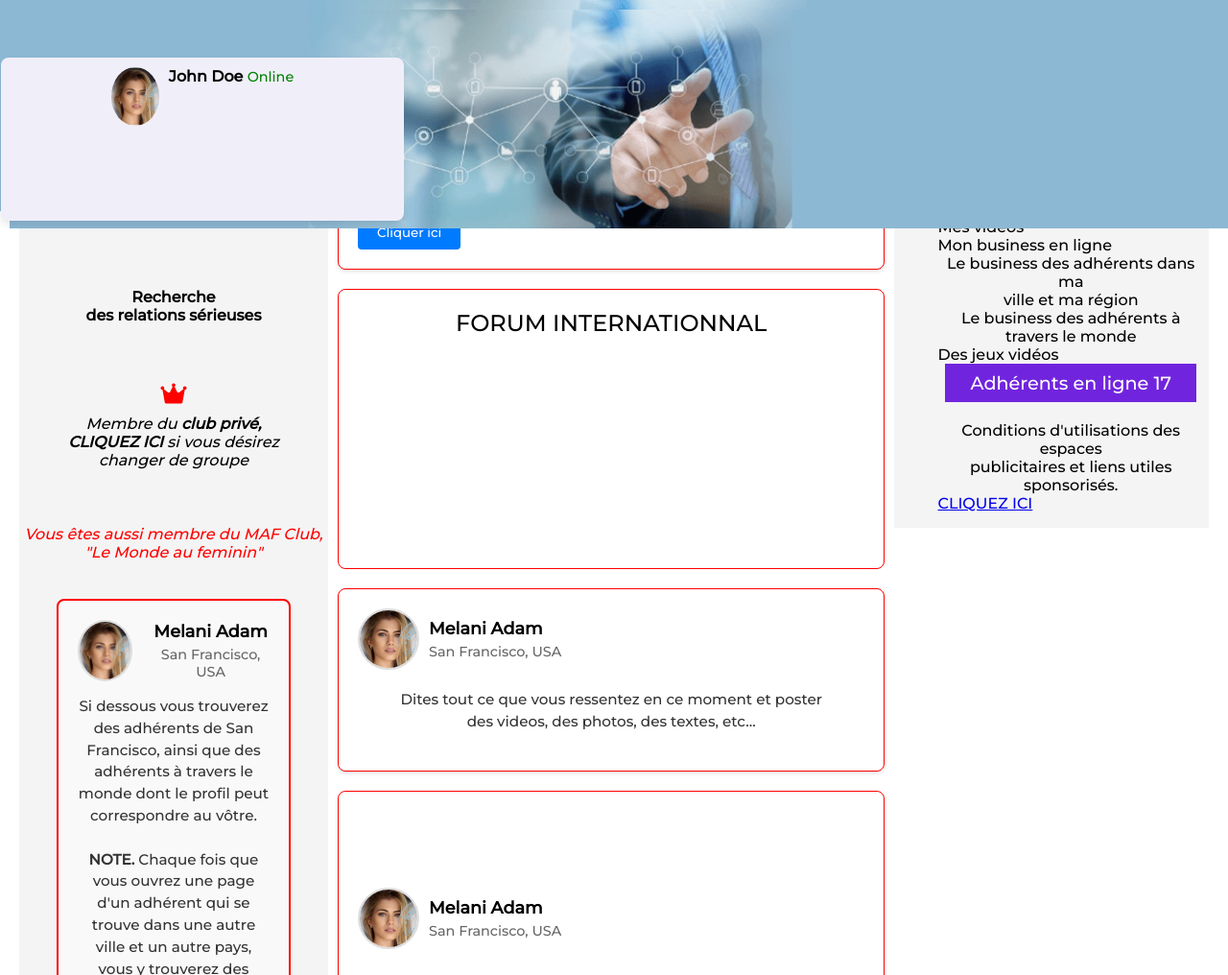
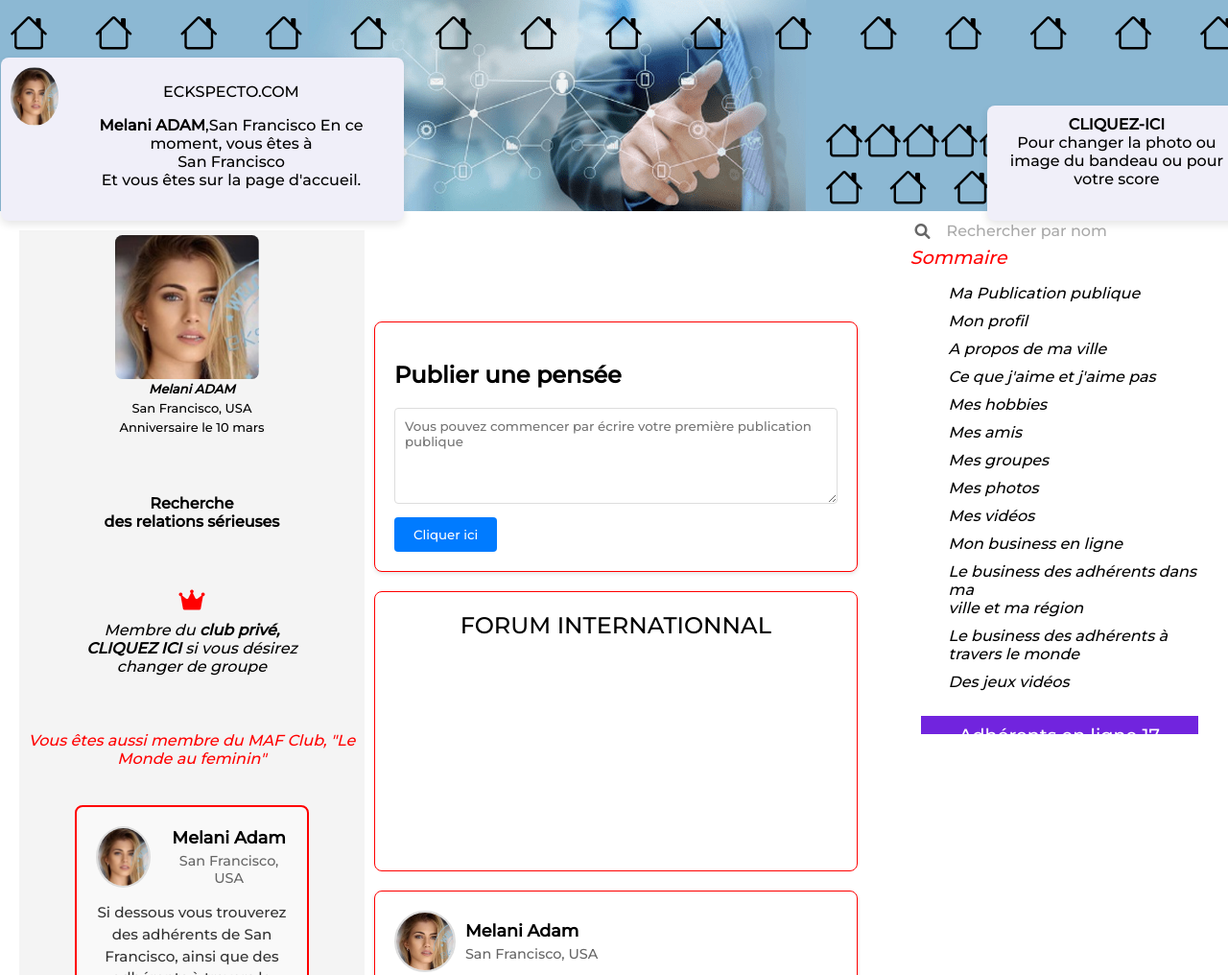
Before and after one commit to kodjofr/ekspecto, a plain HTML site: page index.html in a window 1280 px wide. Shown: the top 1016 px of the page at 96% size. Drawn offline with nearby package versions, Linux system fonts and the light colour scheme.

Commit message:
fix: Changes on view

```diff
--- a/index.html
+++ b/index.html
@@ -6,6 +6,7 @@
     <link href="https://fonts.googleapis.com/css2?family=Montserrat:wght@500&display=swap" rel="stylesheet">
     <link rel="stylesheet" href="style.css">
     <link rel="stylesheet" href="https://cdnjs.cloudflare.com/ajax/libs/font-awesome/6.0.0-beta3/css/all.min.css">
+    <link rel="stylesheet" href="https://cdn.jsdelivr.net/npm/bootstrap-icons@1.11.3/font/bootstrap-icons.min.css">
 
 
     <title>ekspecto.com</title>
@@ -14,17 +15,63 @@
 <body>
 
     <header>
+
+        <div class="icon-list">
+
+            <i class="bi bi-house"></i>
+            <i class="bi bi-house"></i>
+            <i class="bi bi-house"></i>
+            <i class="bi bi-house"></i>
+            <i class="bi bi-house"></i>
+            <i class="bi bi-house"></i>
+            <i class="bi bi-house"></i>
+            <i class="bi bi-house"></i>
+            <i class="bi bi-house"></i>
+            <i class="bi bi-house"></i>
+            <i class="bi bi-house"></i>
+            <i class="bi bi-house"></i>
+            <i class="bi bi-house"></i>
+            <i class="bi bi-house"></i>
+            <i class="bi bi-house"></i>
+        </div>
+
+        <div class="bottom-action-buttons">
+          <div class="line">
+            <i class="bi bi-house"></i>
+            <i class="bi bi-house"></i>
+            <i class="bi bi-house"></i>
+            <i class="bi bi-house"></i>
+            <i class="bi bi-house"></i>
+            <i class="bi bi-house"></i>
+          </div>
+          <div class="line">
+            <i class="bi bi-house"></i>
+            <i class="bi bi-house"></i>
+            <i class="bi bi-house"></i>
+            <i class="bi bi-house"></i>
+          </div>
+        </div>
         <div class="info-card">
             <img src="im/avatar.png" alt="User Avatar" class="avatar">
             <div class="user-info">
-                <span class="user-name">John Doe</span>
-                <span class="online-status">Online</span>
+                <p>ECKSPECTO.COM</p>
+                <span class="user-name">Melani ADAM</span><span>,San Francisco</span>
+                <span>En ce moment, vous êtes à<br/> San Francisco</span> <br>
+                <span>Et vous êtes sur la page d'accueil.</span>
+
             </div>
         </div>
 
-        <img src="./im/header-image.png" alt="Header Image" width="100%">
+        <div class="info-card2">
+            <div class="info-card2-text">
+                <b>CLIQUEZ-ICI</b><br>
+                Pour changer la photo ou image du bandeau ou pour votre score
+            </div>
+        </div>
+
     </header>
 
+    <div style="height: 215px; width: 100%;"></div>
     <div class="container">
 
         <div class="sidebar left-sidebar">
@@ -70,16 +117,38 @@
             <div class="others-users">
                 <div class="head">Adhérents à travers le monde</div>
                 <div class="text">Dont certains sont dans le même domaine professionel, artistique ou sportif que vous</div>
-                <div class="users-galery">
-                    <div class="user"><img src="im/avatar.PNG" alt="User 1"></div>
-                    <div class="user"><img src="im/avatar.PNG" alt="User 2"></div>
-                    <div class="user"><img src="im/avatar.PNG" alt="User 3"></div>
-                    <div class="user"><img src="im/avatar.PNG" alt="User 4"></div>
+
+                <div class="gallery-container">
+                    <div class="chevron left" class="">&#8249;</div>
+                    <div class="gallery">
+                        <div class="gallery-item"><img src="im/avatar.PNG" alt="Image 1"></div>
+                        <div class="gallery-item"><img src="im/avatar.PNG" alt="Image 2"></div>
+                        <div class="gallery-item"><img src="im/avatar.PNG" alt="Image 3"></div>
+                        <div class="gallery-item"><img src="im/avatar.PNG" alt="Image 4"></div>
+                    </div>
+                    <div class="chevron right" class="next">&#8250;</div>
                 </div>
+
+                <div class="gallery-container">
+                    <div class="chevron left">&#8249;</div>
+                    <div class="gallery">
+                        <div class="gallery-item"><img src="im/user1.PNG" alt="Image 1"></div>
+                        <div class="gallery-item"><img src="im/user2.PNG" alt="Image 2"></div>
+                        <div class="gallery-item"><img src="im/user3.PNG" alt="Image 3"></div>
+                        <div class="gallery-item"><img src="im/user4.PNG" alt="Image 4"></div>
+                    </div>
+                    <div class="chevron right" class="next">&#8250;</div>
+                </div>
+
+                <script src="script.js"></script>
+
+
             </div>
         </div>
 
         <div class="feed">
+
+            <div style="height: 100px;"></div>
 
             <div class="card">
                 <h2>Publier une pensée</h2>
@@ -110,7 +179,7 @@
 
             <div class="about-location">
 
-                <div class="publication-header">
+                <div class="publication-header2">
                     <img class="publication-avatar" src="im/avatar.PNG" alt="Testimonial Avatar">
                     <div class="publication-info">
                         <div class="name">Melani Adam</div>
@@ -118,7 +187,7 @@
                     </div>
                 </div>
 
-                <div class="publication-text">
+                <div class="publication-text2">
                     A propos de <b>San Francisco</b>, son histoire et quelques annectodes. <br>
                    <p> Utiliser cet espace pour publier des photos, des vidéos, des textes, des <br>
                     dessins etc... qui se rapportent à votre ville, vos us & coutumes.</p>
@@ -126,26 +195,29 @@
             </div>
         </div>
 
-        <div class="sidebar right-sidebar">
+        <div class="right-sidebar">
             <div class="search-bar">
                 <i class="fas fa-search"></i>
-                <span>Rechercher par nom</span>
+                <input placeholder="Rechercher par nom">
             </div>
+            <div style="color: red; font-style: italic; font-size: larger;">Sommaire</div>
 
-            <div class="menu-item" style="color: red; font-style: italic;">Sommaire</div>
-            <div class="menu-item">Ma Publication publique</div>
-            <div class="menu-item">Mon profil</div>
-            <div class="menu-item">A propos de ma ville</div>
-            <div class="menu-item">Ce que j'aime et j'aime pas</div>
-            <div class="menu-item">Mes hobbies</div>
-            <div class="menu-item">Mes amis</div>
-            <div class="menu-item">Mes groupes</div>
-            <div class="menu-item">Mes photos</div>
-            <div class="menu-item">Mes vidéos</div>
-            <div class="menu-item">Mon business en ligne</div>
-            <div class="menu-item">Le business des adhérents dans ma <br>ville et ma région</div>
-            <div class="menu-item">Le business des adhérents à travers le monde</div>
-            <div class="menu-item">Des jeux vidéos</div>
+            <ul class="menu">
+                <li>Ma Publication publique</li>
+                <li>Mon profil</li>
+                <li>A propos de ma ville</li>
+                <li>Ce que j'aime et j'aime pas</li>
+                <li>Mes hobbies</li>
+                <li>Mes amis</li>
+                <li>Mes groupes</li>
+                <li>Mes photos</li>
+                <li>Mes vidéos</li>
+                <li>Mon business en ligne</li>
+                <li>Le business des adhérents dans ma <br>ville et ma région</li>
+                <li>Le business des adhérents à travers le monde</li>
+                <li>Des jeux vidéos</li>
+            </ul>
+
             <div class="nb-user-online">
                 Adhérents en ligne 17
             </div>
```
